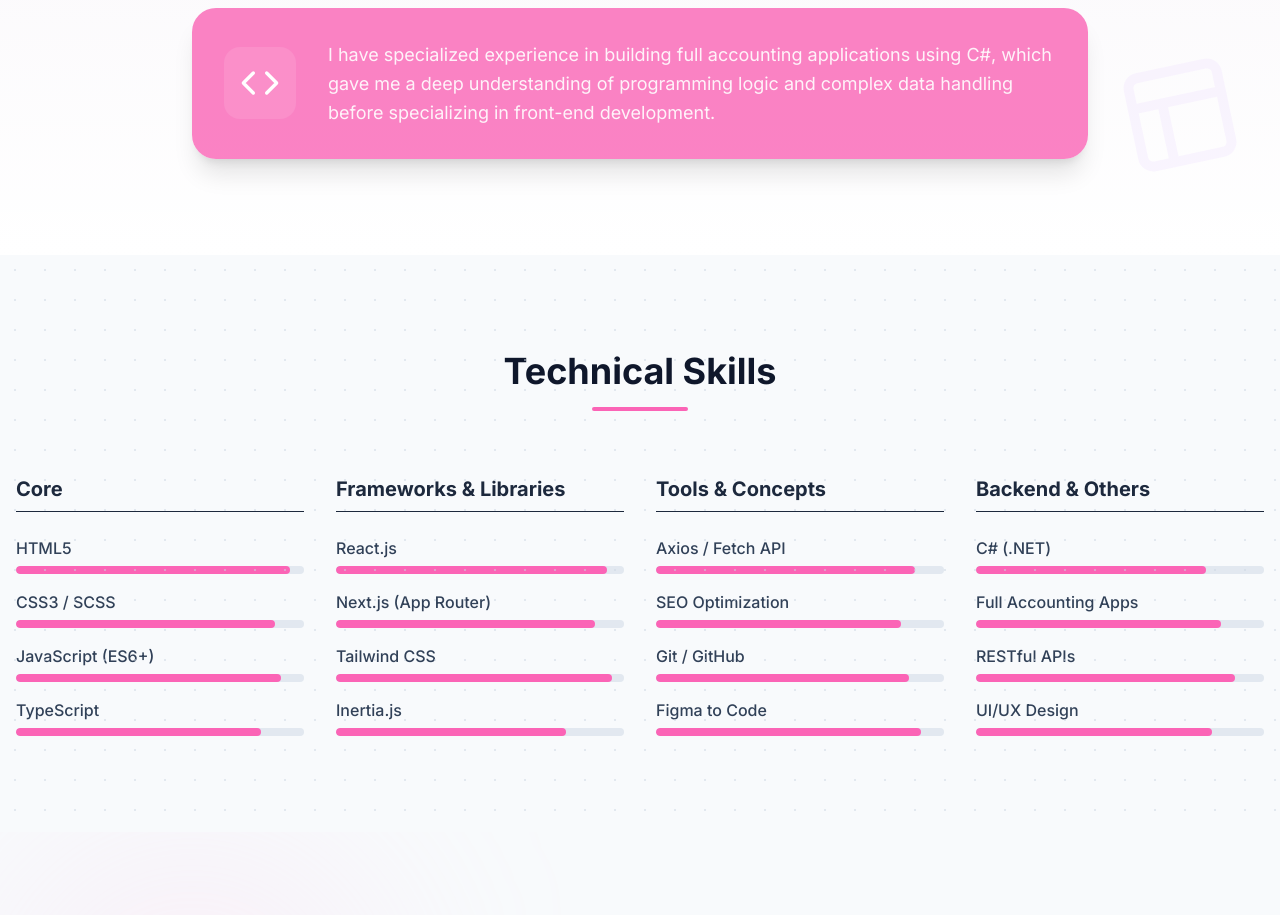
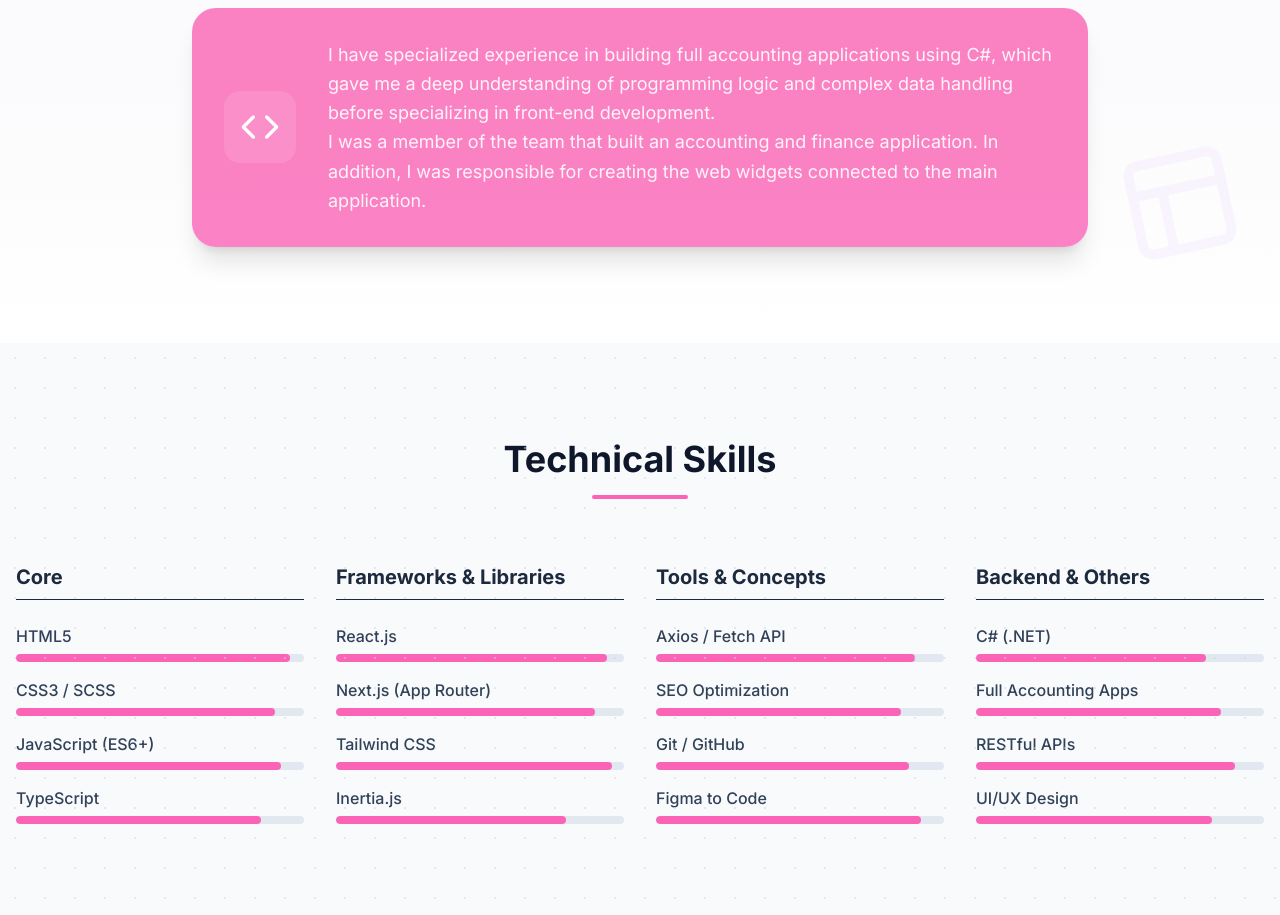
Before and after one commit to Eng-Afraa-Saleh/eng-afraa-saleh-projects, a React (Vite) app: page / in a window 1280 px wide. Shown: the part 1300-2215 px from the top of the page. Built offline with nearby package versions, Linux system fonts and the light colour scheme.

Commit message:
Add new skills

```diff
--- a/src/components/About.tsx
+++ b/src/components/About.tsx
@@ -73,6 +73,11 @@
                   ? "لدي خبرة خاصة في بناء أنظمة محاسبية كاملة باستخدام C#، مما منحني فهماً عميقاً للمنطق البرمجي والتعامل مع البيانات المعقدة قبل أن أتخصص في تطوير الواجهات الأمامية."
                   : "I have specialized experience in building full accounting applications using C#, which gave me a deep understanding of programming logic and complex data handling before specializing in front-end development."}
               </p>
+               <p className="text-lg leading-relaxed opacity-90">
+                {lang === 'ar'
+                  ? "كنت احد اعضاء فريق بناء احد التطبيقات الخاصة بالمحاسبة و الامور المالية بالاضافة لذلك كنت مسؤولة عن انشاء تطبيقات الويب المصغرة المتصله بالتطبيق الاساسي"
+                  : "I was a member of the team that built an accounting and finance application. In addition, I was responsible for creating the web widgets connected to the main application."}
+              </p>
             </div>
           </motion.div>
         </div>
```
